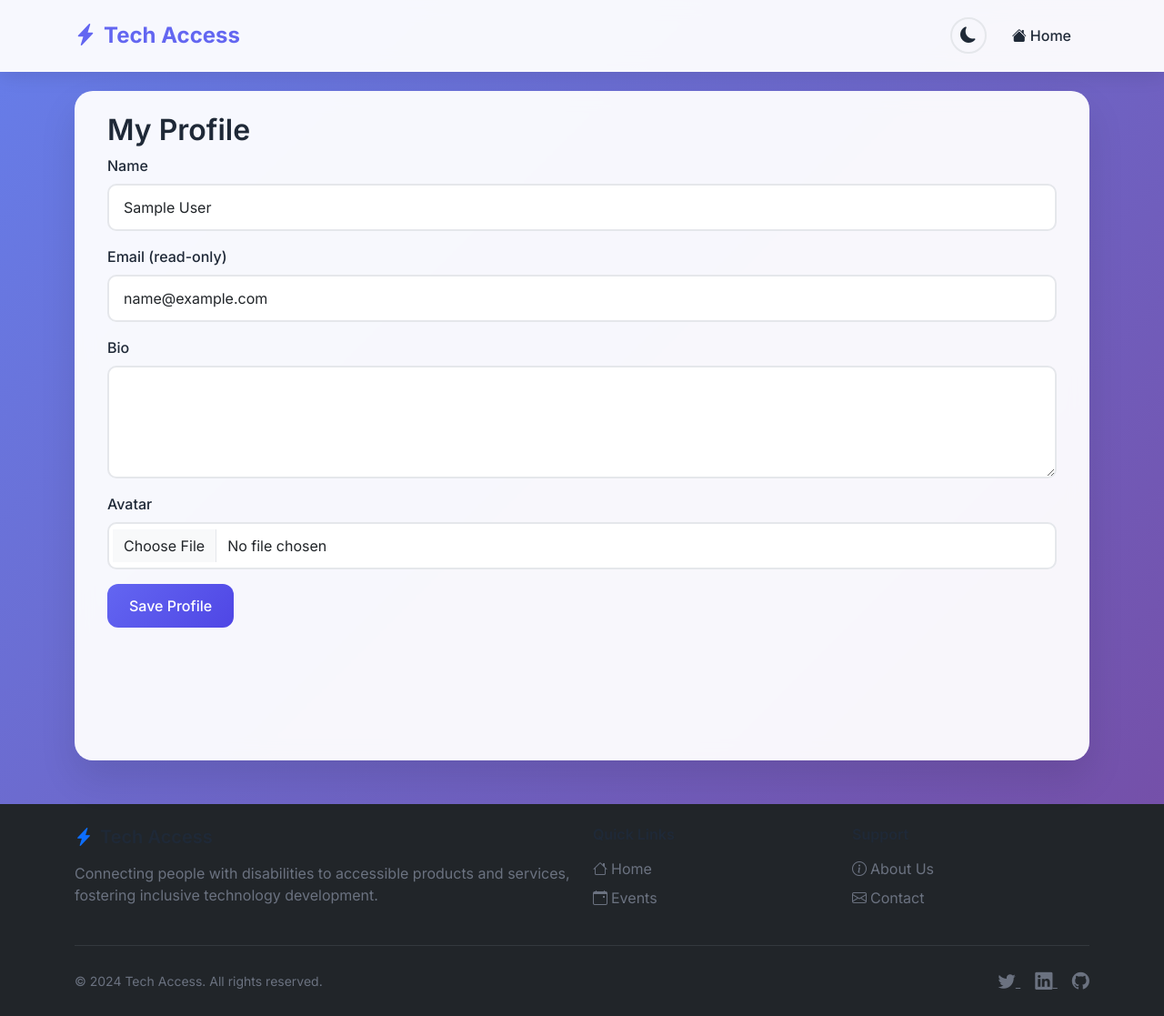
After one commit to lancepounds/tech-access-platform, a Flask app: page /users/profile in a window 1280 px wide. The commit adds this page. Shown: the whole page at 91% size. Run offline with Flask 3, Linux system fonts and the light colour scheme; the visitor is signed in with stand-in values (Sample User, id 1); some libraries are stand-ins or nearby versions.

Commit message:
Add user profile feature with Flask-Login

```diff
--- a/app/extensions.py
+++ b/app/extensions.py
@@ -2,8 +2,10 @@ from flask_sqlalchemy import SQLAlchemy
 from flask_bcrypt import Bcrypt
 from flask_marshmallow import Marshmallow
 from apscheduler.schedulers.background import BackgroundScheduler
+from flask_login import LoginManager
 
 db = SQLAlchemy()
 bcrypt = Bcrypt()
 ma = Marshmallow()
 scheduler = BackgroundScheduler()
+login_manager = LoginManager()
--- a/app/main/routes.py
+++ b/app/main/routes.py
@@ -8,11 +8,12 @@ import datetime
 import uuid
 
 main_bp = Blueprint('main', __name__)
+from app.auth.routes import login as auth_login
 
 @main_bp.route('/login', methods=['GET', 'POST'])
 def login_redirect():
-    """Redirect /login to /auth/login"""
-    return redirect(url_for('auth.login'))
+    """Handle login via the auth blueprint."""
+    return auth_login()
 
 @main_bp.route('/')
 def index():
--- a/app/models.py
+++ b/app/models.py
@@ -1,12 +1,13 @@
 
 from app.extensions import db
+from flask_login import UserMixin
 import datetime
 import uuid
 import os
 from flask import url_for
 
 
-class User(db.Model):
+class User(db.Model, UserMixin):
     __tablename__ = "users"
     id = db.Column(db.String, primary_key=True, default=lambda: str(uuid.uuid4()))
     email = db.Column(db.String(120), unique=True, nullable=False)
--- a/app/users/__init__.py
+++ b/app/users/__init__.py
@@ -1,2 +1,35 @@
+from flask import Blueprint, render_template, request, current_app, redirect, url_for, flash
+from flask_login import login_required, current_user
+from werkzeug.utils import secure_filename
+import os, uuid
+from app.extensions import db
+from app.models import User
+from app.users.forms import ProfileForm
 
-# Users module
+users_bp = Blueprint('users', __name__, url_prefix='/users')
+
+@users_bp.route('/profile', methods=['GET', 'POST'])
+@login_required
+def profile():
+    user = current_user
+    form = ProfileForm(obj=user)
+
+    if form.validate_on_submit():
+        user.name = form.name.data
+        user.bio = form.bio.data
+
+        avatar_file = form.avatar.data
+        if avatar_file:
+            filename = secure_filename(avatar_file.filename)
+            unique_name = f"{uuid.uuid4().hex}_{filename}"
+            upload_folder = os.path.join(current_app.config['UPLOAD_FOLDER'], 'profiles')
+            os.makedirs(upload_folder, exist_ok=True)
+            avatar_path = os.path.join(upload_folder, unique_name)
+            avatar_file.save(avatar_path)
+            user.avatar_filename = unique_name
+
+        db.session.commit()
+        flash('Profile updated!', 'success')
+        return redirect(url_for('users.profile'))
+
+    return render_template('profile.html', form=form, user=user)
--- /dev/null
+++ b/app/users/forms.py
@@ -0,0 +1,10 @@
+from flask_wtf import FlaskForm
+from wtforms import StringField, TextAreaField, FileField, SubmitField
+from wtforms.validators import DataRequired, Optional
+from flask_wtf.file import FileAllowed
+
+class ProfileForm(FlaskForm):
+    name = StringField('Name', validators=[DataRequired()])
+    bio = TextAreaField('Bio')
+    avatar = FileField('Avatar', validators=[Optional(), FileAllowed(['jpg', 'png', 'jpeg'], 'Images only!')])
+    submit = SubmitField('Save Profile')
--- a/config.py
+++ b/config.py
@@ -1,4 +1,6 @@
 import os
+
+basedir = os.path.abspath(os.path.dirname(__file__))
 
 
 class Config:
@@ -19,6 +21,8 @@ class Config:
     JWT_HEADER_NAME = "Authorization"
     JWT_HEADER_TYPE = "Bearer"
 
+    UPLOAD_FOLDER = os.path.join(basedir, 'static', 'uploads')
+
 
 class DevelopmentConfig(Config):
     DEBUG = True
--- a/templates/base.html
+++ b/templates/base.html
@@ -338,7 +338,7 @@
               <a class="nav-link" href="{{ url_for('auth.signup_page') }}">Sign Up</a>
             </li>
             <li class="nav-item">
-              <a class="nav-link {{ 'active' if request.endpoint == 'users.show_register' else '' }}" href="{{ url_for('users.show_register') }}">
+              <a class="nav-link {{ 'active' if request.endpoint == 'api_users.show_register' else '' }}" href="{{ url_for('api_users.show_register') }}">
                 <i class="bi bi-person-plus-fill me-1"></i>Register
               </a>
             </li>
--- /dev/null
+++ b/templates/profile.html
@@ -0,0 +1,31 @@
+{% extends 'base.html' %}
+
+{% block content %}
+<div class="container">
+  <h2>My Profile</h2>
+  <form method="post" enctype="multipart/form-data">
+    {{ form.csrf_token }}
+    <div class="mb-3">
+      {{ form.name.label(class="form-label") }}
+      {{ form.name(class="form-control") }}
+    </div>
+    <div class="mb-3">
+      <label class="form-label">Email (read-only)</label>
+      <input type="email" class="form-control" value="{{ user.email }}" readonly>
+    </div>
+    <div class="mb-3">
+      {{ form.bio.label(class="form-label") }}
+      {{ form.bio(class="form-control", rows=4) }}
+    </div>
+    <div class="mb-3">
+      {{ form.avatar.label(class="form-label") }}<br>
+      {% if user.avatar_filename %}
+        <img src="{{ url_for('static', filename='uploads/profiles/' ~ user.avatar_filename) }}"
+             alt="Avatar" class="img-thumbnail mb-2" width="150">
+      {% endif %}
+      {{ form.avatar(class="form-control") }}
+    </div>
+    <button type="submit" class="btn btn-primary">{{ form.submit.label.text }}</button>
+  </form>
+</div>
+{% endblock %}
```
Also changed, not shown: app/__init__.py (+13 -9 lines), app/auth/routes.py (+6 -3 lines), app/users/routes.py (+6 -6 lines), tests/test_users.py (+41 -32 lines).
